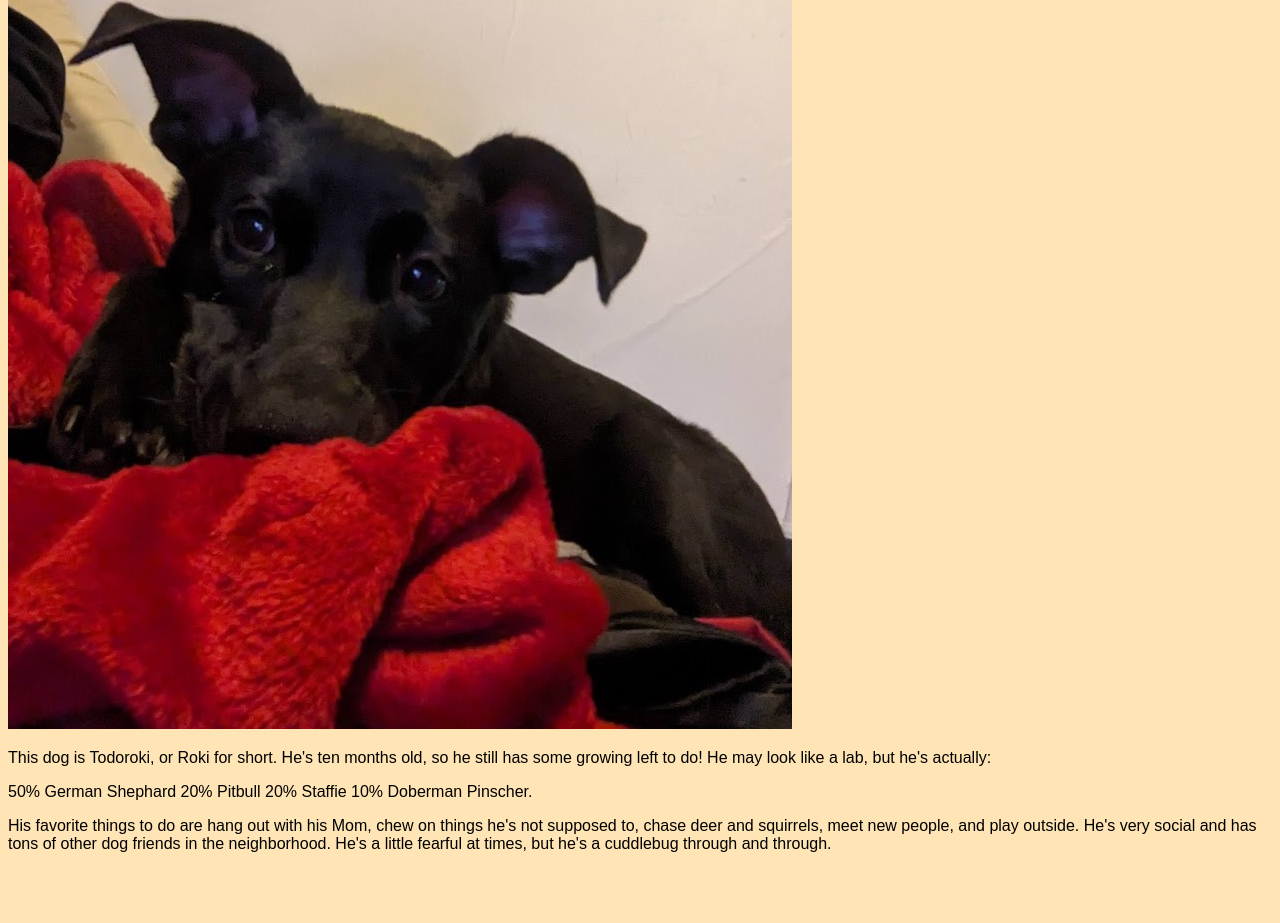
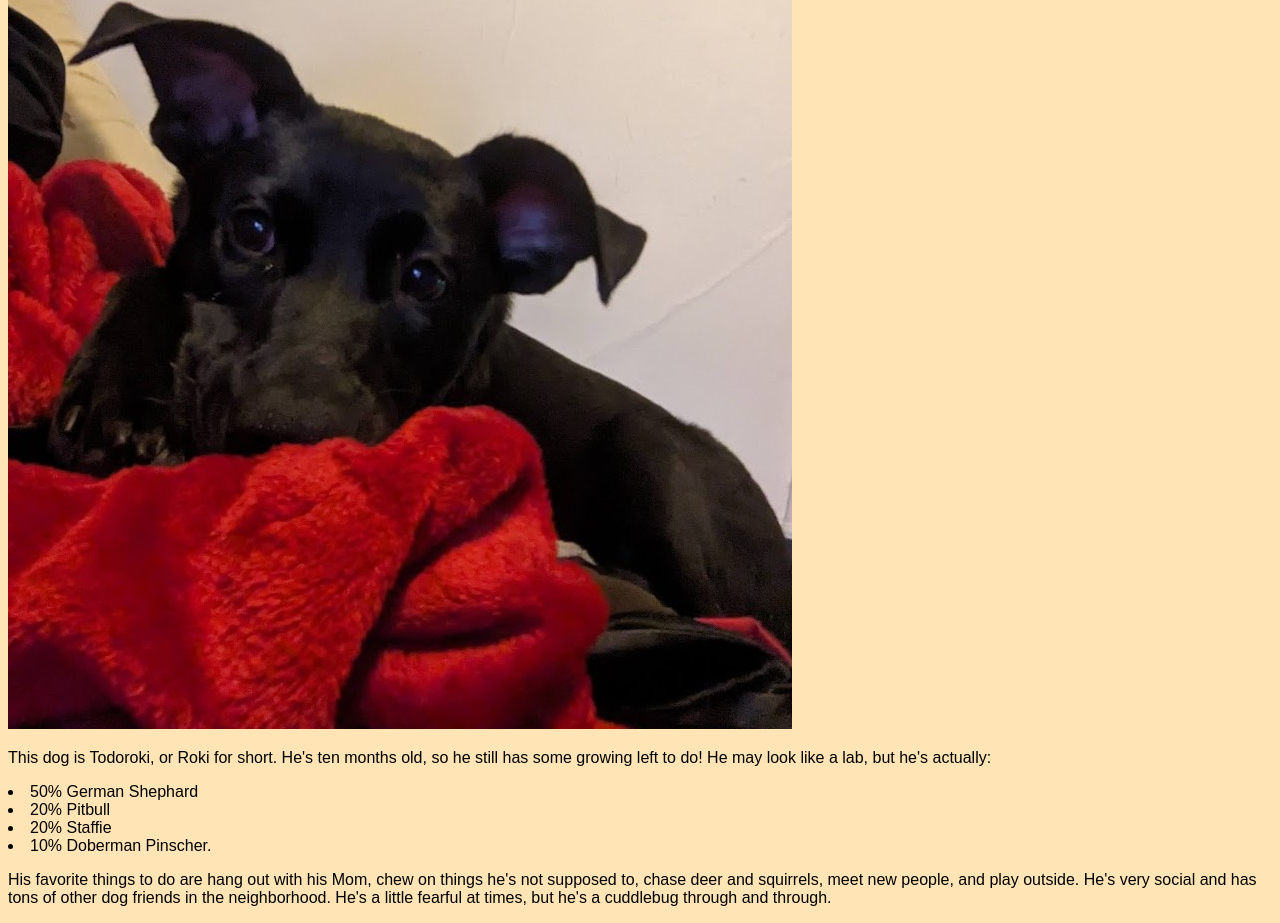
Before and after one commit to McRodoku/assignment_7, a plain HTML site: page index.html in a window 1280 px wide. Shown: the part 315-1238 px from the top of the page. Before the commit the page ends 1184 px from the top, so only its background shows below. Drawn offline with Linux system fonts and the light colour scheme.

Commit message:
Update index.html

```diff
--- a/index.html
+++ b/index.html
@@ -29,10 +29,10 @@
       This dog is Todoroki, or Roki for short. He's ten months old, so he still has some growing left to do! He may look like a lab, but he's actually:
   </p>
 
-    <ls> 50% German Shephard</ls>
-    <ls> 20% Pitbull</ls>
-    <ls> 20% Staffie</ls>
-    <ls> 10% Doberman Pinscher.</ls>
+    <li> 50% German Shephard</li>
+    <li> 20% Pitbull</li>
+    <li> 20% Staffie</li>
+    <li> 10% Doberman Pinscher.</li>
   <p>
     His favorite things to do are hang out with his Mom, chew on things he's not supposed to, chase deer and squirrels, meet new people, and play outside. He's very social and has tons of other dog friends in the neighborhood.
     He's a little fearful at times, but he's a cuddlebug through and through.
```
